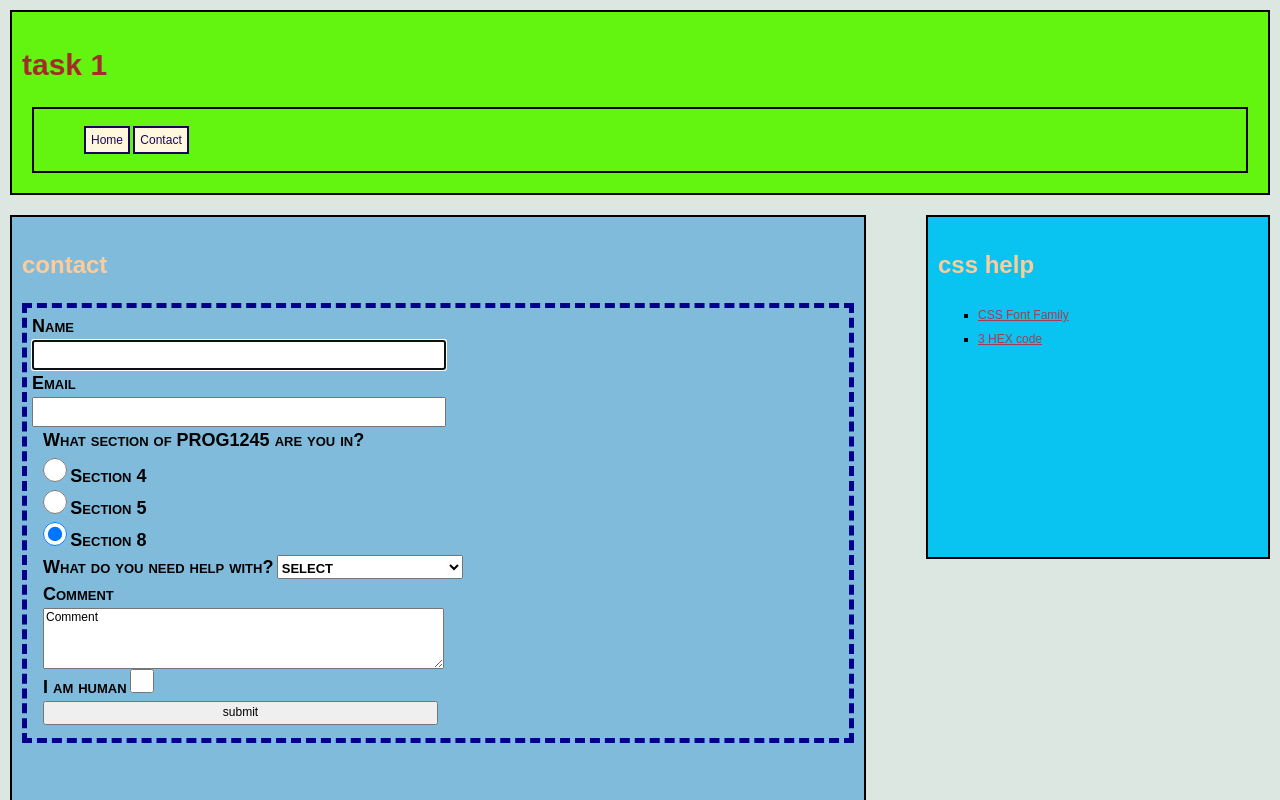
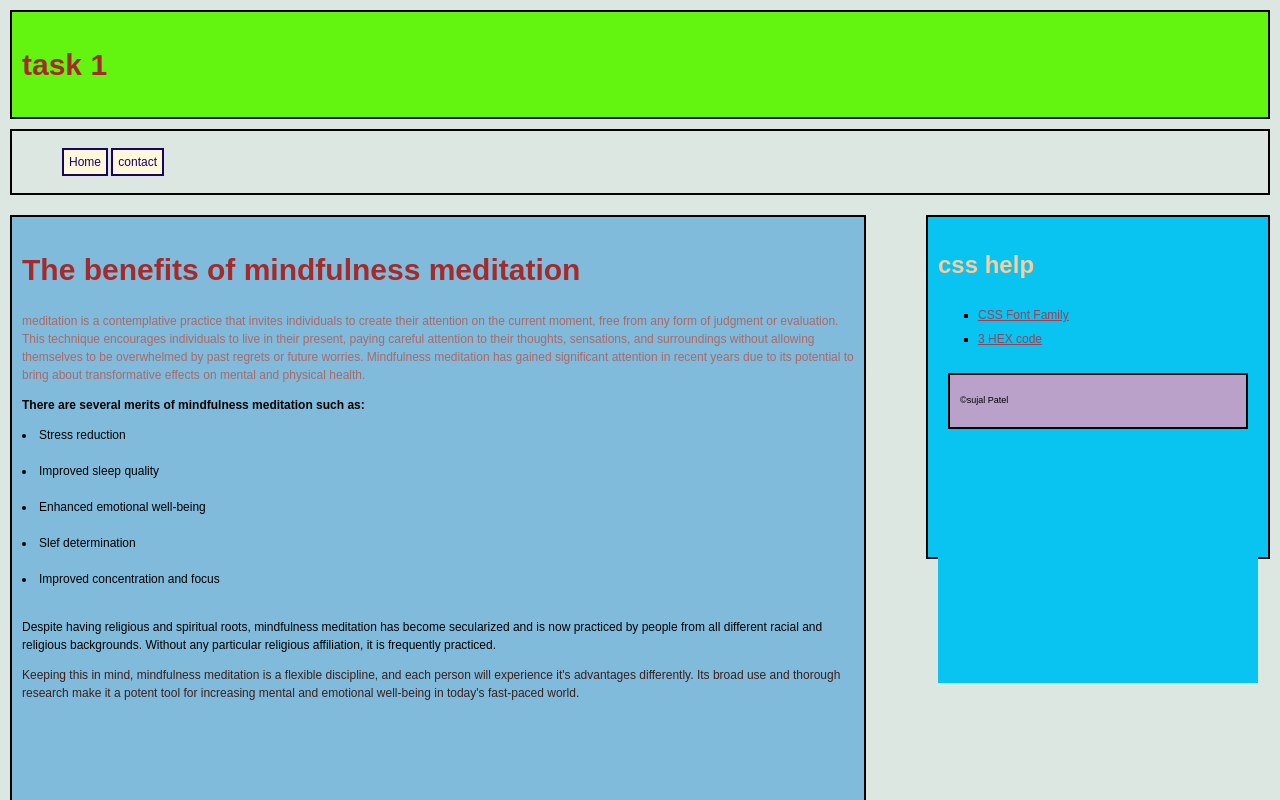
Before and after one commit to HSP0801/TASK1, a plain HTML site: page Contact.html in a window 1280 px wide. Shown: the top 800 px of the page. Drawn offline with Linux system fonts and the light colour scheme.

Commit message:
inclasstask 4

```diff
--- a/Contact.html
+++ b/Contact.html
@@ -1,83 +1,57 @@
- <!--Sujal Patel spatel9298@conestogac.on.ca-->
+
+
  <!DOCTYPE html>
  <html>
  <head>
      <meta charset="UTF-8">
+     <meta Name="viewport" content="width=device-width" initial-1.0>
      <link rel="stylesheet" type="text/css" href="css/normalize.css">
     <link rel="stylesheet" type="text/css" href="css/styles.css">
-     <title>In class TAsk 1</title>
-
+     <title>The benefits of mindfulness meditation</title>
     </head>
   <body>
+    <!--Sujal Patel spatel9298@conestogac.on.ca-->
      <header class="structural">
       <h1>task 1</h1>
-
+     </header>
        <nav class="structural">
          <ul>
            <li><a href="index.html">Home</a></li>
-               <li><a href="Contact.html">Contact</a></li>
+           <li><a href="contact.html">contact</a></li>
          </ul>
        </nav>
-     </header>
+
 
      <main class="structural">
-      <h2>contact</h2>
-         <form>
-            <div>
-               <label for="Name">Name</label>
-               <input type="text" name="name" id="name" autofocus>
-            </div>
-            <div>
-               <label for="Email">Email</label>
-               <input type="email" name="email" id="email" required>
-            </div>
-            <fieldset>
-               <legend>What section of PROG1245 are you in?</legend>
-               <input type="radio" name="sec" value="4" id="4" required>
-               <label for="4">Section 4</label>
-               <br>
-               <input type="radio" name="sec" value="5" id="5">
-               <label for="5">Section 5</label>
-               <br>
-               <input type="radio" name="sec" value="8" id="8" checked>
-               <label for="8">Section 8</label>
-               <div>
-                  <label for="help">What do you need help with?</label>
-                  <select name="help" id="help" required>
-                     <option value="" selected>select</option>
-                     <option value="html">HTML</option>
-                     <option value="css">css</option>
-                     <option value="both">both (HTML & CSS)</option>
-                  </select>
-               </div>
-               <div>
-                  <label for="Comment">Comment</label>
-                  <textarea name="comment" id="comment" rows="4" required>Comment</textarea>
-               </div>
-               <div>
-                  <label for="human">I am human</label>
-                  <input type="checkbox" name="human" value="true" id="human">
-               </div>
-               <div>
-                  <input type="submit" value="submit" id="submit">
-               </div>
-            </fieldset>
-         </form>
+               <div style="text-align: center;"></div>
+            <h1><b>The benefits of mindfulness meditation</b></h1>
 
-     </div>
 
+            <p id="para1">meditation is a contemplative practice that invites individuals to create their attention on the current moment, free from any form of judgment or evaluation. This technique encourages individuals to live in their present, paying careful attention to their thoughts, sensations, and surroundings without allowing themselves to be overwhelmed by past regrets or future worries. Mindfulness meditation has gained significant attention in recent years due to its potential to bring about transformative effects on mental and physical health.</p>
+
+            <p><b>There are several merits of mindfulness meditation such as:</b><br></p>
+                  <li> Stress reduction</li><br>
+                  <li> Improved sleep quality</li><br>
+                  <li>Enhanced emotional well-being</li><br>
+                  <li>Slef determination</li><br>
+                  <li>Improved concentration and focus</li><br>
+            </p>
+            <p>Despite having religious and spiritual roots, mindfulness meditation has become secularized and is now practiced by people from all different racial and religious backgrounds. Without any particular religious affiliation, it is frequently practiced.</p>
+
+            <p id="para2">Keeping this in mind, mindfulness meditation is a flexible discipline, and each person will experience it's advantages differently. Its broad use and thorough research make it a potent tool for increasing mental and emotional well-being in today's fast-paced world.</p>
     </main>
 
             <aside class="structural">
-      <h2>css help</h2>
+                  <h2>css help </h2>
                   <ul>
                      <li><a href="https://www.w3schools.com/cssref/pr_font_font-family.php">CSS Font Family</a></li>
                      <li><a href="https://www.w3schools.com/css/css_colors_hex.asp">3 HEX code </a></li>
                   </ul>
-      </aside>
+            <aside>
+
         <footer class="structural">
                 <p>&copy;sujal Patel</p>
         </footer>
+
     </body>
  </html>
- 3
```
Lines whose indentation alone changed are shown as unchanged.
